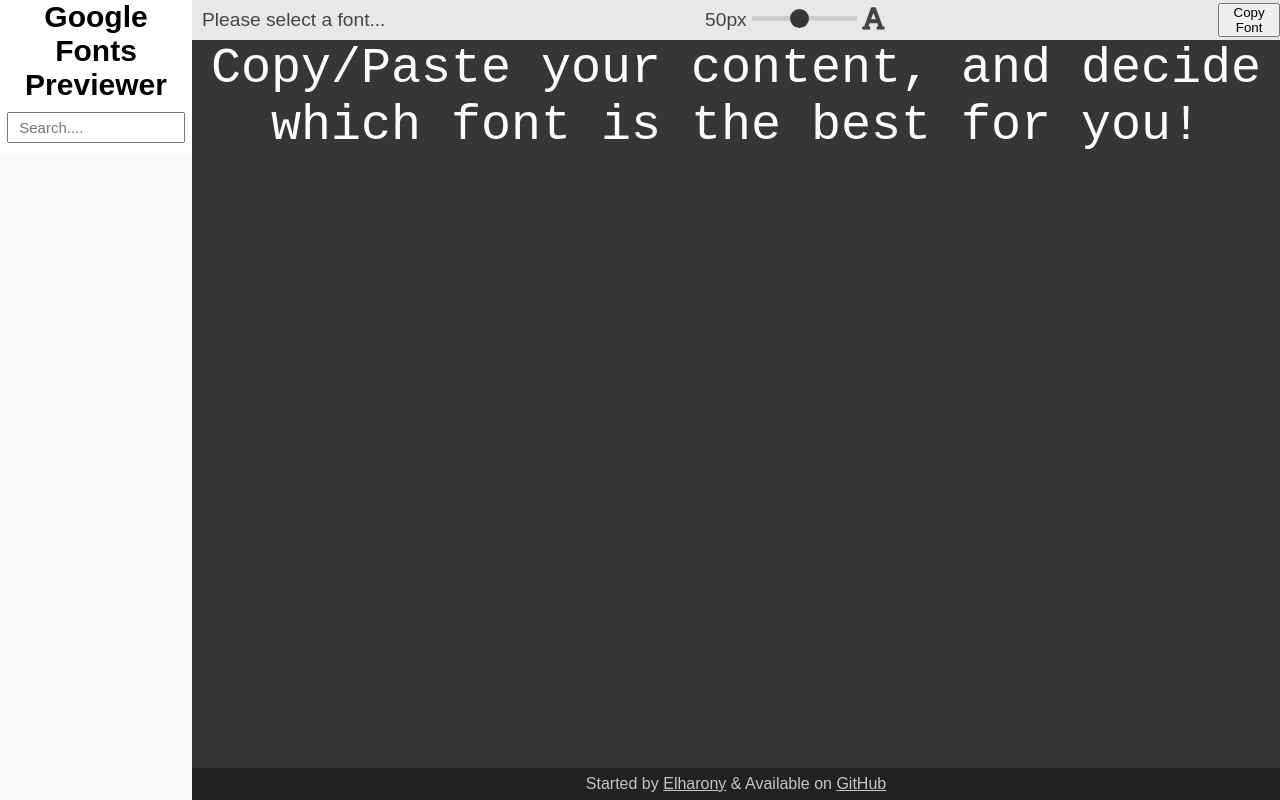
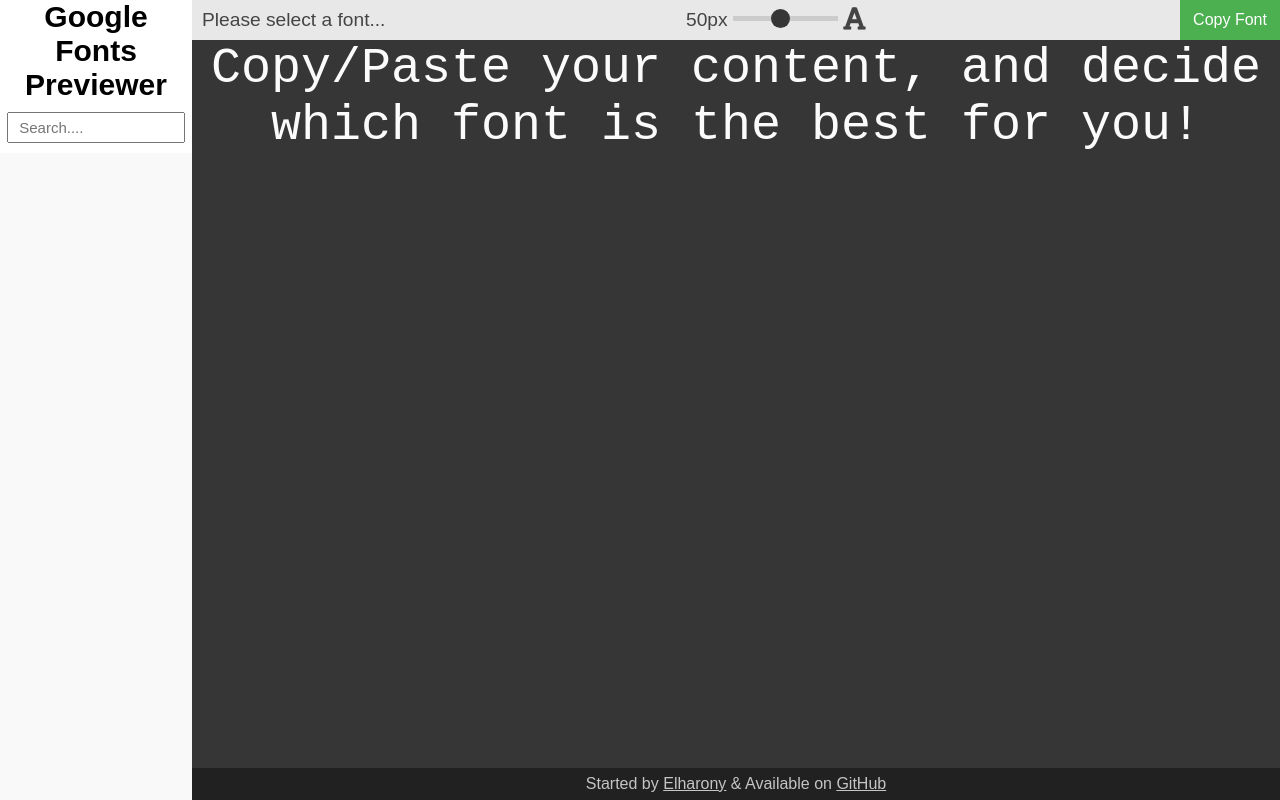
Before and after one commit to elharony/Google-Fonts-Previewer, a plain HTML site: page index.html in a window 1280 px wide. Drawn offline with Linux system fonts and the light colour scheme; no server answers.

Commit message:
ui-ux: Re-style the 'Copy Font' button in SASS

```diff
--- a/css/main.sass
+++ b/css/main.sass
@@ -131,6 +131,19 @@ header
         input[type="range"]
             margin: 0 5px
 
+    .copy-font
+        button
+            width: 100px
+            height: 5vh
+            background-color: #4CAF50
+            border: none
+            color: #fff
+            text-align: center
+            text-decoration: none
+            font-size: 16px
+            cursor: pointer
+
+
 
 
 /** Content Area **/
```
Also changed, not shown: css/main.css.
